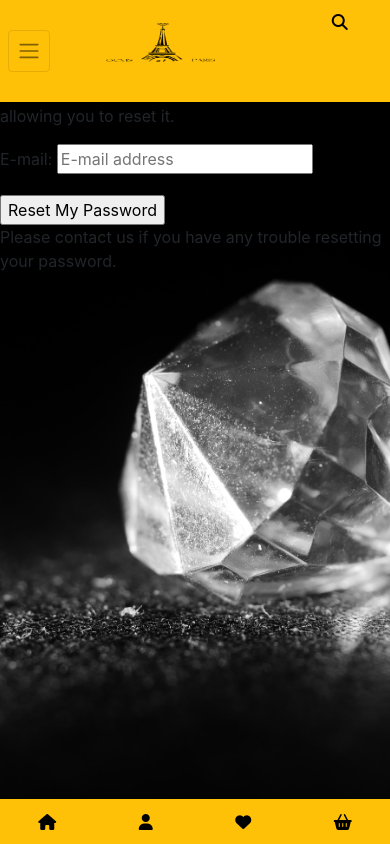
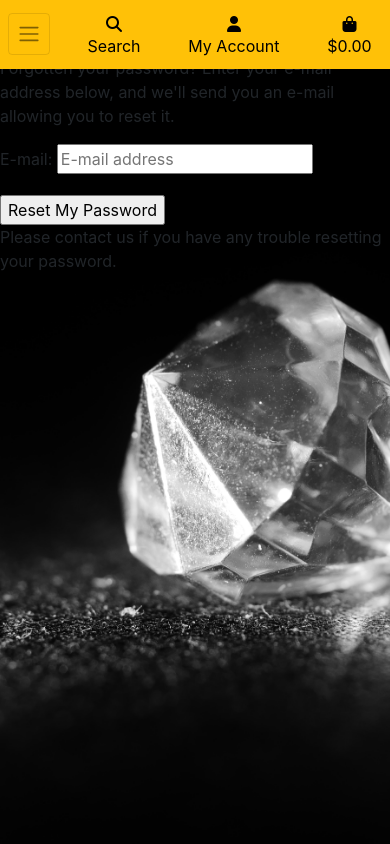
Before and after one commit to gullah26/gemsofparis, a Django app: page /accounts/password/reset/ in a window 390 px wide. Run offline with Django 3.2, Linux system fonts and the light colour scheme; some libraries are stand-ins or nearby versions.

```diff
--- a/static/css/base.css
+++ b/static/css/base.css
@@ -18,7 +18,7 @@ body {
 }
 
 .logo-font {
-    text-transform: uppercase;
+    text-transform: capitalize;
 }
 
 .main-logo-link {
--- a/templates/base.html
+++ b/templates/base.html
@@ -44,39 +44,6 @@
 <header class="container-fluid fixed-top">
 
 
-        <div id="delivery-banner" class="row text-center border-bottom d-none d-sm-block">
-
-            <div class="col text-light pl-3 py-1">
-                <ul class="text-left list-inline list-unstyled">
-                    <li class="list-inline-item"><i class="fab fa-facebook-f fa-lg text-primary"></i></li>
-                    <li class="list-inline-item"><i class="fab fa-instagram fa-lg text-danger"></i></li>
-                    <li class="list-inline-item"><i class="fab fa-twitter fa-lg text-info"></i></li>
-                    <li class="list-inline-item"><i class="fab fa-github fa-lg"></i></li>
-
-                </ul>
-
-            </div>
-
-            <div class="col text-light py-1">
-                <h6 class="logo-font my-1 font-weight">Free shipping and returns on orders over
-                    ${{ free_delivery_threshold }} !<i class="fas fa-shipping-fast text-success"></i></h6>
-            </div>
-
-            <div class="col text-light pl-3 py-1">
-                <ul class="text-right list-inline list-unstyled">
-                    <li class="list-inline-item"><i class="fas fa-envelope"></i><small> E-mail Us</small>  |</li>
-                    <li class="list-inline-item"><i class="fas fa-phone"></i><small> Call Us: +460000000000</small></li>
-
-
-                </ul>
-
-            </div>
-
-
-        </div>
-
-
-
 
 
     <div id="topnav" class="row bg-black pt-lg-2 d-none d-lg-flex ">
@@ -102,7 +69,7 @@
             </form>
         </div>
         <div class="col-12 col-lg-4 my-auto py-0 py-lg-0">
-            <ul class="list-inline list-unstyled text-center text-lg-right my-0">
+            <ul class="list-inline list-unstyled text-center text-lg-right my-0 mx-2">
                 <li class="list-inline-item dropdown">
                     <a class="text-white nav-link" href="#" id="user-options" data-toggle="dropdown" aria-haspopup="true" aria-expanded="false">
                         <div class="text-center">
@@ -158,9 +125,8 @@
                 aria-controls="main-nav" aria-expanded="false" aria-label="Toggle navigation">
                 <span class="navbar-toggler-icon"></span>
             </button>
-            {% include 'includes/mobile-top-header.html' %}
+            {% include 'includes/mobile-top-header-one.html' %}
             {% include 'includes/main-nav.html' %}
-            {% include 'includes/mobile-bottom-header.html' %}
         </nav>
     </div>
 </header>
--- a/templates/includes/mobile-bottom-header.html
+++ b/templates/includes/mobile-bottom-header.html
@@ -1,4 +1,4 @@
-<div class="row bg-warning fixed-bottom">
+<div class="row bg-warning fixed-bottom d-none d-block d-lg-none">
     <nav class="navbar navbar-expand-lg navbar-light w-100">
 
         <ul class="list-inline d-flex justify-content-around flex-fill mb-0">
--- /dev/null
+++ b/templates/includes/mobile-top-header-one.html
@@ -0,0 +1,56 @@
+<li class="list-inline-item">
+    <a class="text-black nav-link d-block d-lg-none" href="#" id="mobile-search" data-toggle="dropdown" aria-haspopup="true" aria-expanded="false">
+        <div class="text-center">
+            <div><i class="fas fa-search fa-lg"></i></div>
+            <p class="my-0">Search</p>
+        </div>
+    </a>
+    <div class="dropdown-menu border-0 w-100 p-3 rounded-0 my-0" aria-labelledby="mobile-search">
+        <form class="form" method="GET" action="">
+            <div class="input-group w-100">
+                <input class="form-control border border-black rounded-0" type="text" name="q" placeholder="Search our site">
+                <div class="input-group-append">
+                    <button class="form-control form-control btn btn-black border border-black rounded-0" type="submit">
+                        <span class="icon">
+                            <i class="fas fa-search"></i>
+                        </span>
+                    </button>
+                </div>
+            </div>
+        </form>
+    </div>
+</li>
+<li class="list-inline-item dropdown">
+    <a class="text-black nav-link d-block d-lg-none" href="#" id="user-options" data-toggle="dropdown" aria-haspopup="true" aria-expanded="false">
+        <div class="text-center">
+            <div><i class="fas fa-user fa-lg"></i></div>
+            <p class="my-0">My Account</p>
+        </div>
+    </a>
+    <div class="dropdown-menu border-0" aria-labelledby="user-options">
+        {% if request.user.is_authenticated %}
+            {% if request.user.is_superuser %}
+                <a href="{% url 'account_logout' %}" class="dropdown-item">Product Management</a>
+            {% endif %}
+            <a href="" class="dropdown-item">My Profile</a>
+            <a href="{% url 'account_logout' %}" class="dropdown-item">Logout</a>
+        {% else %}
+            <a href="{% url 'account_signup' %}" class="dropdown-item">Register</a>
+            <a href="{% url 'account_login' %}" class="dropdown-item">Login</a>
+        {% endif %}
+    </div>
+</li>
+<li class="list-inline-item">
+    <a class="{% if grand_total %}text-primary font-weight-bold{% else %}text-black{% endif %} nav-link d-block d-lg-none" href="">
+        <div class="text-center">
+            <div><i class="fas fa-shopping-bag fa-lg"></i></div>
+            <p class="my-0">
+                {% if grand_total %}
+                    ${{ grand_total|floatformat:2 }}
+                {% else %}
+                    $0.00
+                {% endif %}
+            </p>
+        </div>
+    </a>
+</li>
--- a/templates/includes/mobile-top-header.html
+++ b/templates/includes/mobile-top-header.html
@@ -1,5 +1,5 @@
 {% load static %}
-<ul class="list-inline d-flex justify-content-around flex-fill">
+<ul class="list-inline d-flex justify-content-around flex-fill d-none d-md-block d-lg-none">
 
     <!-- mobile navbar logo -->
 
```
Also changed, not shown: products/templates/products/products.html (+62 -3 lines), templates/includes/delivery-contact-socialmedia.html (added, +31 -0 lines), db.sqlite3.
